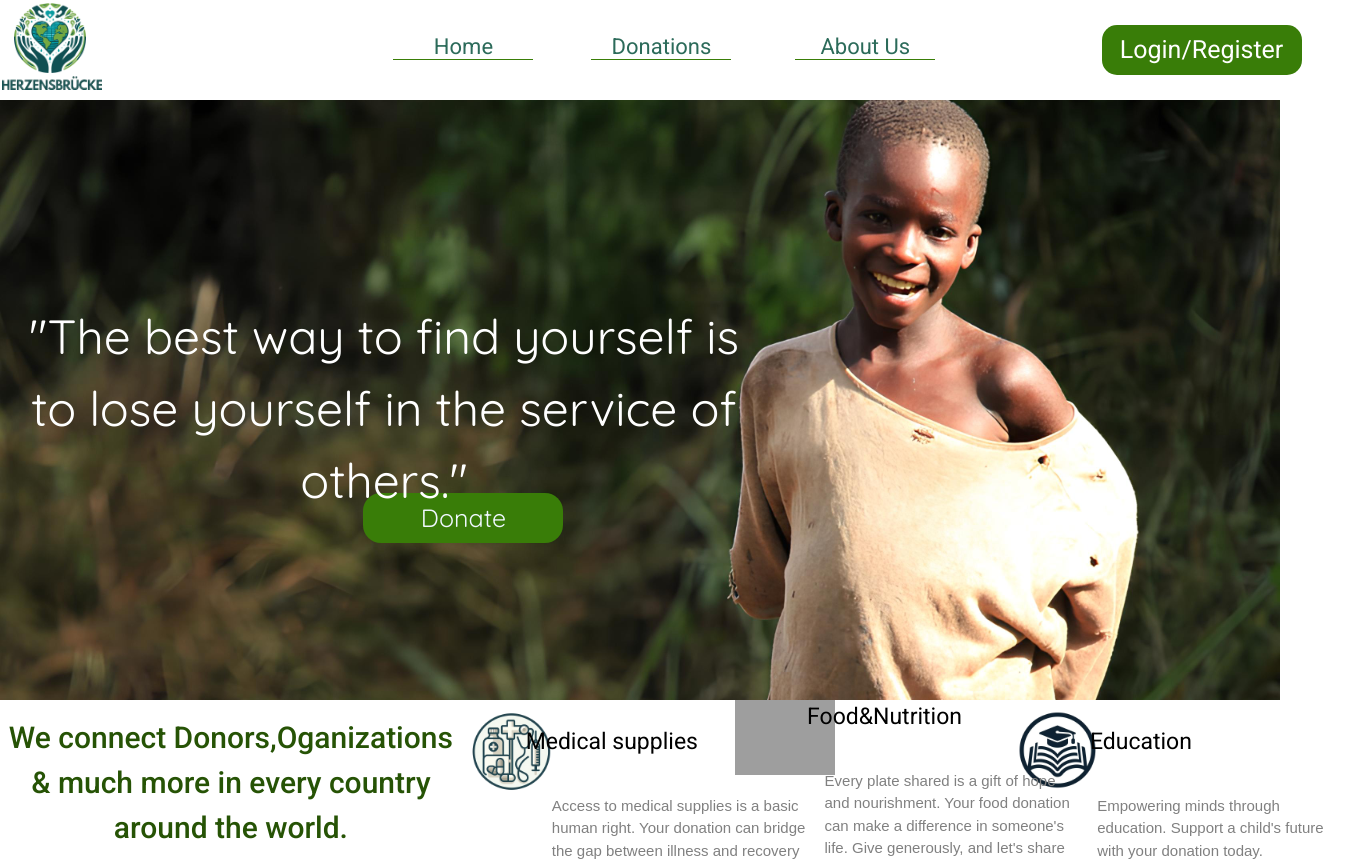
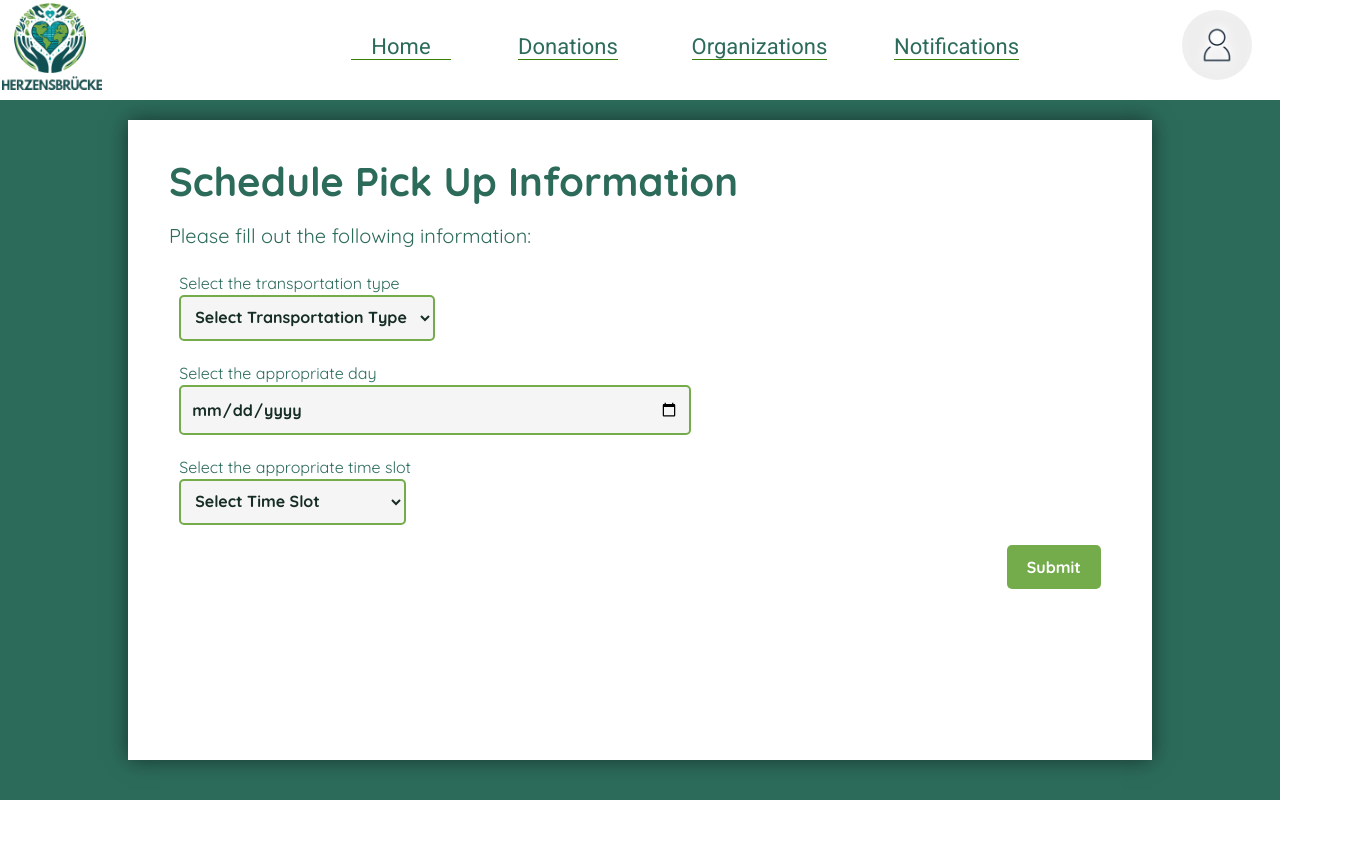
Before and after one commit to Tatos23/FC-CSEN, a React (Create React App) app: page / in a window 1280 px wide. Shown: the top 861 px of the page, 1352 px wide, since content can reach past the window. After the commit the page ends 800 px from the top, so only its background shows below. Built offline with nearby package versions, Linux system fonts and the light colour scheme; grey boxes are pictures that could not be loaded.

Commit message:
fixed some styles

```diff
--- a/src/App.js
+++ b/src/App.js
@@ -50,7 +50,7 @@ function App() {
         <Routes>
           {/* <Route path="/" element={<Requests/>} /> */}
 
-          <Route index element={<Landing />} />
+          <Route index element={<PickUp/>} />
           <Route path="/admin-dashboard" element={<AdminDashBoard />} >
             <Route index element={<AdminHomePage />} />
             <Route path="system-users" element={<AdminUsers />} />
--- a/src/components/DropDownProfile.css
+++ b/src/components/DropDownProfile.css
@@ -2,7 +2,7 @@
 .DropDownProfile{
     position: absolute;
     top: 6rem;
-    right: 2.8rem;
+    right: 2.3rem;
     width: 120px;
     padding: 15px;
     border-radius: 8px;
--- a/src/components/MainTemp.css
+++ b/src/components/MainTemp.css
@@ -257,5 +257,5 @@ border-bottom:1px solid #74AC4C;
     border-radius: 50%; /* Makes it circular */
     overflow: hidden; /* Clip the image to the circular shape */
     object-fit: cover;
-    margin-right: 2%;
+    margin-right: 1.4%;
 }
--- a/src/components/donor/Home.css
+++ b/src/components/donor/Home.css
@@ -58,7 +58,7 @@ margin-bottom: 0px;
 .home-rightside{
     color: white;
     display: flex;
-    margin-right: 15px;
+    /* margin-right: 15px; */
     width: 250px;
     margin-top: 15px;
 }
```
